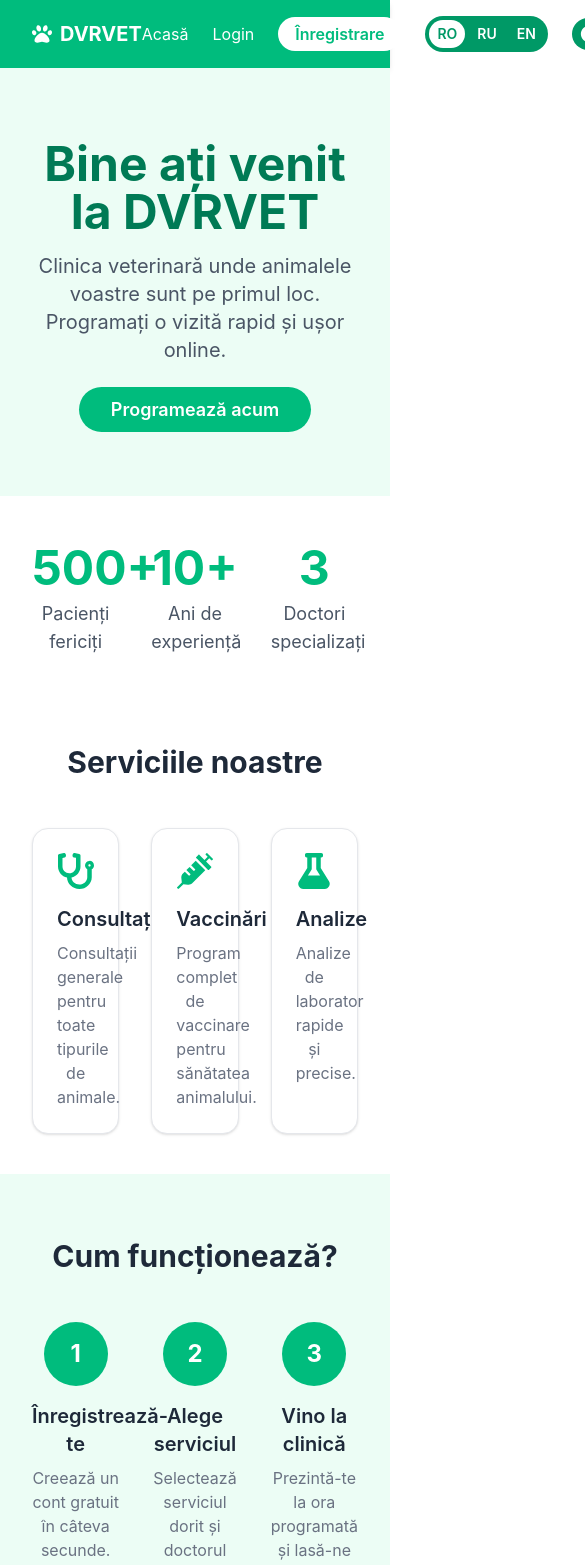
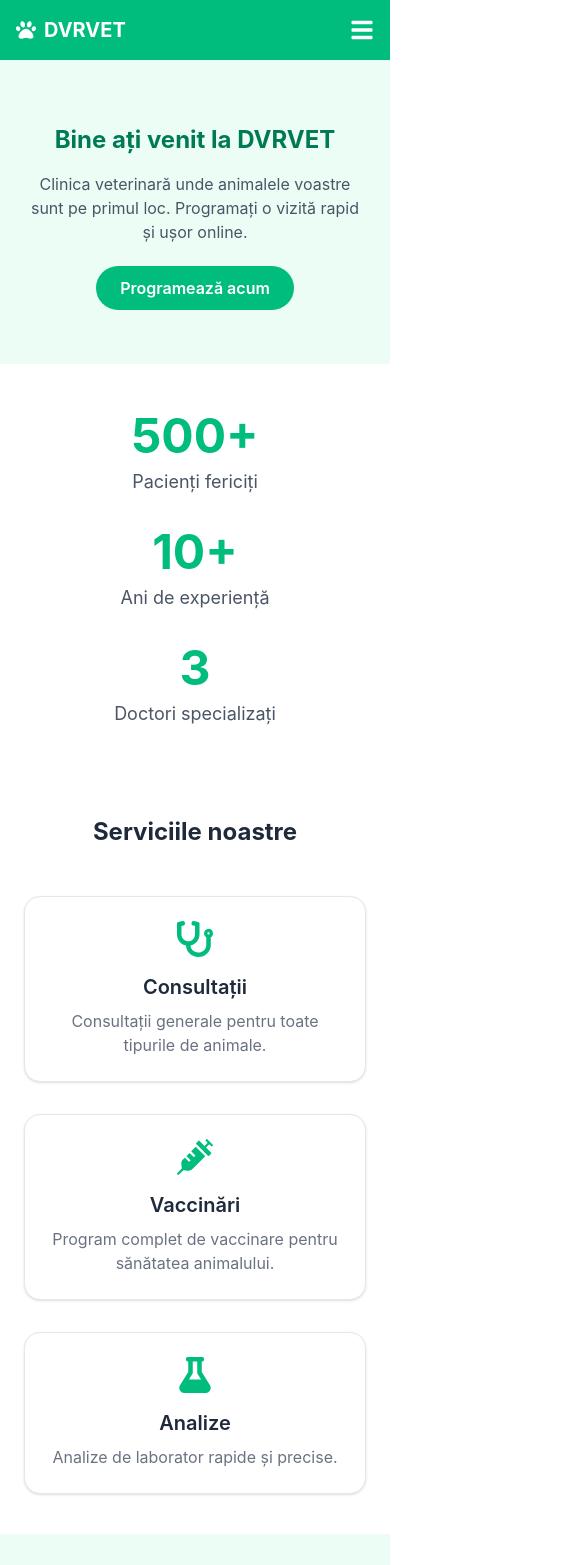
Before and after one commit to DVRpah/Final-Project-Anul-3-Practica, a React (Vite) app: page / in a window 390 px wide. Shown: the top 1565 px of the page, 585 px wide, since content can reach past the window. Built offline with nearby package versions, Linux system fonts and the light colour scheme.

Commit message:
Adaugat design responsiv pentru Home, Footer si Navbar

```diff
--- a/src/components/Footer.jsx
+++ b/src/components/Footer.jsx
@@ -4,7 +4,7 @@ import { FaPaw } from 'react-icons/fa'
 function Footer() {
   return (
     <footer className="bg-emerald-600 dark:bg-gray-950 text-white py-12 px-8">
-      <div className="max-w-5xl mx-auto grid grid-cols-3 gap-8">
+      <div className="max-w-5xl mx-auto grid grid-cols-1 md:grid-cols-3 gap-8">
         <div>
           <h3 className="text-xl font-bold mb-4 flex items-center gap-2">
             <FaPaw /> DVRVET
--- a/src/components/Navbar.jsx
+++ b/src/components/Navbar.jsx
@@ -1,20 +1,23 @@
+import { useState } from 'react'
 import { Link } from 'react-router-dom'
 import { useApp } from '../context/AppContext'
-import { FaSun, FaMoon, FaPaw } from 'react-icons/fa'
+import { FaSun, FaMoon, FaPaw, FaBars, FaTimes } from 'react-icons/fa'
 import translations from '../translations'
 
 function Navbar() {
   const { darkMode, toggleDarkMode, language, setLanguage } = useApp()
   const t = translations[language]
+  const [menuOpen, setMenuOpen] = useState(false)
 
   return (
-    <nav className="bg-emerald-500 dark:bg-gray-900 text-white px-8 py-4 flex justify-between items-center shadow-md">
+    <nav className="bg-emerald-500 dark:bg-gray-900 text-white px-4 py-4 shadow-md">
+      <div className="flex justify-between items-center w-full">
         <Link to="/" className="flex items-center gap-2 text-xl font-bold">
           <FaPaw />
           DVRVET
         </Link>
 
-      <div className="flex gap-6 items-center">
+        <div className="hidden md:flex gap-6 items-center">
           <Link to="/" className="hover:text-emerald-200 dark:hover:text-emerald-400">{t.navHome}</Link>
           <Link to="/login" className="hover:text-emerald-200 dark:hover:text-emerald-400">{t.navLogin}</Link>
           <Link to="/register" className="bg-white dark:bg-emerald-500 text-emerald-500 dark:text-white px-4 py-1 rounded-full font-semibold hover:bg-emerald-50 dark:hover:bg-emerald-600 border border-transparent dark:border-emerald-400">
@@ -44,6 +47,47 @@ function Navbar() {
             {darkMode ? <FaSun /> : <FaMoon />}
           </button>
         </div>
+
+        <button
+          className="md:hidden text-white text-2xl"
+          onClick={() => setMenuOpen(!menuOpen)}
+        >
+          {menuOpen ? <FaTimes /> : <FaBars />}
+        </button>
+      </div>
+
+      {menuOpen && (
+        <div className="md:hidden mt-4 flex flex-col gap-4 pb-4">
+          <Link to="/" onClick={() => setMenuOpen(false)} className="hover:text-emerald-200">{t.navHome}</Link>
+          <Link to="/login" onClick={() => setMenuOpen(false)} className="hover:text-emerald-200">{t.navLogin}</Link>
+          <Link to="/register" onClick={() => setMenuOpen(false)} className="bg-white text-emerald-500 px-4 py-1 rounded-full font-semibold text-center hover:bg-emerald-50">
+            {t.navRegister}
+          </Link>
+
+          <div className="flex gap-1 bg-emerald-600 rounded-full px-1 py-1 w-fit">
+            {['ro', 'ru', 'en'].map(lang => (
+              <button
+                key={lang}
+                onClick={() => setLanguage(lang)}
+                className={`px-2 py-1 rounded-full text-sm font-semibold transition-all ${
+                  language === lang
+                    ? 'bg-white text-emerald-600'
+                    : 'text-white hover:bg-emerald-400'
+                }`}
+              >
+                {lang.toUpperCase()}
+              </button>
+            ))}
+          </div>
+
+          <button
+            onClick={toggleDarkMode}
+            className="bg-emerald-600 p-2 rounded-full hover:bg-emerald-400 transition-all w-fit"
+          >
+            {darkMode ? <FaSun /> : <FaMoon />}
+          </button>
+        </div>
+      )}
     </nav>
   )
 }
--- a/src/pages/Home.jsx
+++ b/src/pages/Home.jsx
@@ -10,20 +10,20 @@ function Home() {
   return (
     <div className="bg-white dark:bg-gray-900 min-h-screen">
 
-      <section className="bg-emerald-50 dark:bg-gray-800 py-18 px-8 text-center">
-        <h1 className="text-5xl font-bold text-emerald-700 dark:text-emerald-400 mb-4">
+      <section className="bg-emerald-50 dark:bg-gray-800 py-16 px-4 text-center">
+  <h1 className="text-2xl md:text-5xl font-bold text-emerald-700 dark:text-emerald-400 mb-4">
     {t.heroTitle}
   </h1>
-        <p className="text-xl text-gray-600 dark:text-gray-300 mb-8 max-w-2xl mx-auto">
+  <p className="text-base md:text-xl text-gray-600 dark:text-gray-300 mb-8 max-w-2xl mx-auto px-2">
     {t.heroDesc}
   </p>
-        <Link to="/register" className="bg-emerald-500 text-white px-8 py-3 rounded-full text-lg font-semibold hover:bg-emerald-600">
+  <Link to="/register" className="bg-emerald-500 text-white px-6 py-3 rounded-full text-base md:text-lg font-semibold hover:bg-emerald-600">
     {t.heroBtn}
   </Link>
 </section>
 
-      <section className="py-12 px-8 bg-white dark:bg-gray-900">
-        <div className="max-w-5xl mx-auto grid grid-cols-3 gap-8 text-center">
+      <section className="py-12 px-6 bg-white dark:bg-gray-900 text-center">
+  <div className="max-w-5xl mx-auto grid grid-cols-1 md:grid-cols-3 gap-8 text-center">
           <div>
             <h3 className="text-5xl font-bold text-emerald-500 mb-2">500+</h3>
             <p className="text-gray-600 dark:text-gray-400 text-lg">{t.statsPatients}</p>
@@ -39,11 +39,11 @@ function Home() {
         </div>
       </section>
 
-      <section className="py-10 px-8 bg-white dark:bg-gray-900">
-        <h2 className="text-3xl font-bold text-center text-gray-800 dark:text-white mb-12">
+      <section className="py-10 px-6 bg-white dark:bg-gray-900">
+        <h2 className="text-2xl md:text-3xl font-bold text-center text-gray-800 dark:text-white mb-12">
           {t.servicesTitle}
         </h2>
-        <div className="grid grid-cols-3 gap-8 max-w-5xl mx-auto">
+        <div className="grid grid-cols-1 md:grid-cols-2 lg:grid-cols-3 gap-8 max-w-5xl mx-auto">
           <div className="bg-white dark:bg-gray-800 border border-gray-200 dark:border-gray-700 rounded-2xl p-6 text-center shadow-sm">
             <FaStethoscope className="text-emerald-500 text-4xl mx-auto mb-4" />
             <h3 className="text-xl font-semibold text-gray-800 dark:text-white mb-2">{t.service1}</h3>
@@ -62,11 +62,11 @@ function Home() {
         </div>
       </section>
 
-      <section className="py-16 px-8 bg-emerald-50 dark:bg-gray-800">
-        <h2 className="text-3xl font-bold text-center text-gray-800 dark:text-white mb-12">
+      <section className="py-16 px-6 bg-emerald-50 dark:bg-gray-800">
+        <h2 className="text-2xl md:text-3xl font-bold text-center text-gray-800 dark:text-white mb-12">
           {t.howTitle}
         </h2>
-        <div className="grid grid-cols-3 gap-8 max-w-5xl mx-auto">
+        <div className="grid grid-cols-1 md:grid-cols-3 gap-8 max-w-5xl mx-auto">
           <div className="text-center">
             <div className="w-16 h-16 bg-emerald-500 text-white rounded-full flex items-center justify-center text-2xl font-bold mx-auto mb-4">1</div>
             <h3 className="text-xl font-semibold text-gray-800 dark:text-white mb-2">{t.step1}</h3>
@@ -85,11 +85,11 @@ function Home() {
         </div>
       </section>
 
-      <section className="py-16 px-8 bg-white dark:bg-gray-900">
-  <h2 className="text-3xl font-bold text-center text-gray-800 dark:text-white mb-12">
+      <section className="py-16 px-6 bg-white dark:bg-gray-900">
+        <h2 className="text-2xl md:text-3xl font-bold text-center text-gray-800 dark:text-white mb-12">
           {t.teamTitle}
         </h2>
-  <div className="grid grid-cols-3 gap-8 max-w-5xl mx-auto">
+        <div className="grid grid-cols-1 md:grid-cols-2 lg:grid-cols-3 gap-8 max-w-5xl mx-auto">
           <div className="bg-white dark:bg-gray-800 border border-gray-200 dark:border-gray-700 rounded-2xl p-6 text-center shadow-sm">
             <div className="w-24 h-24 bg-emerald-100 dark:bg-emerald-900 rounded-full mx-auto mb-4 flex items-center justify-center">
               <FaUserMd className="text-emerald-500 text-4xl" />
@@ -117,35 +117,35 @@ function Home() {
         </div>
       </section>
 
-      <section className="py-16 px-8 bg-emerald-50 dark:bg-gray-800">
-  <h2 className="text-3xl font-bold text-center text-gray-800 dark:text-white mb-12">
+      <section className="py-16 px-6 bg-emerald-50 dark:bg-gray-800">
+        <h2 className="text-2xl md:text-3xl font-bold text-center text-gray-800 dark:text-white mb-12">
           {t.patientsTitle}
         </h2>
-  <div className="grid grid-cols-4 gap-6 max-w-5xl mx-auto">
+        <div className="grid grid-cols-2 md:grid-cols-4 gap-6 max-w-5xl mx-auto">
           <div className="bg-white dark:bg-gray-700 rounded-2xl p-6 text-center shadow-sm">
-      <div className="w-24 h-24 bg-emerald-100 dark:bg-emerald-900 rounded-full mx-auto mb-3 flex items-center justify-center">
-        <FaDog className="text-emerald-500 text-4xl" />
+            <div className="w-20 h-20 bg-emerald-100 dark:bg-emerald-900 rounded-full mx-auto mb-3 flex items-center justify-center">
+              <FaDog className="text-emerald-500 text-3xl" />
             </div>
             <p className="font-semibold text-gray-800 dark:text-white">{t.pet1Name}</p>
             <p className="text-gray-500 dark:text-gray-400 text-sm">{t.pet1Breed}</p>
           </div>
           <div className="bg-white dark:bg-gray-700 rounded-2xl p-6 text-center shadow-sm">
-      <div className="w-24 h-24 bg-emerald-100 dark:bg-emerald-900 rounded-full mx-auto mb-3 flex items-center justify-center">
-        <FaCat className="text-emerald-500 text-4xl" />
+            <div className="w-20 h-20 bg-emerald-100 dark:bg-emerald-900 rounded-full mx-auto mb-3 flex items-center justify-center">
+              <FaCat className="text-emerald-500 text-3xl" />
             </div>
             <p className="font-semibold text-gray-800 dark:text-white">{t.pet2Name}</p>
             <p className="text-gray-500 dark:text-gray-400 text-sm">{t.pet2Breed}</p>
           </div>
           <div className="bg-white dark:bg-gray-700 rounded-2xl p-6 text-center shadow-sm">
-      <div className="w-24 h-24 bg-emerald-100 dark:bg-emerald-900 rounded-full mx-auto mb-3 flex items-center justify-center">
-        <FaDog className="text-emerald-500 text-4xl" />
+            <div className="w-20 h-20 bg-emerald-100 dark:bg-emerald-900 rounded-full mx-auto mb-3 flex items-center justify-center">
+              <FaDog className="text-emerald-500 text-3xl" />
             </div>
             <p className="font-semibold text-gray-800 dark:text-white">{t.pet3Name}</p>
             <p className="text-gray-500 dark:text-gray-400 text-sm">{t.pet3Breed}</p>
           </div>
           <div className="bg-white dark:bg-gray-700 rounded-2xl p-6 text-center shadow-sm">
-      <div className="w-24 h-24 bg-emerald-100 dark:bg-emerald-900 rounded-full mx-auto mb-3 flex items-center justify-center">
-        <FaCat className="text-emerald-500 text-4xl" />
+            <div className="w-20 h-20 bg-emerald-100 dark:bg-emerald-900 rounded-full mx-auto mb-3 flex items-center justify-center">
+              <FaCat className="text-emerald-500 text-3xl" />
             </div>
             <p className="font-semibold text-gray-800 dark:text-white">{t.pet4Name}</p>
             <p className="text-gray-500 dark:text-gray-400 text-sm">{t.pet4Breed}</p>
@@ -153,11 +153,11 @@ function Home() {
         </div>
       </section>
 
-      <section className="py-16 px-8 bg-white dark:bg-gray-900">
-  <h2 className="text-3xl font-bold text-center text-gray-800 dark:text-white mb-12">
+      <section className="py-16 px-6 bg-white dark:bg-gray-900">
+        <h2 className="text-2xl md:text-3xl font-bold text-center text-gray-800 dark:text-white mb-12">
           {t.testimonialsTitle}
         </h2>
-  <div className="grid grid-cols-3 gap-8 max-w-5xl mx-auto">
+        <div className="grid grid-cols-1 md:grid-cols-2 lg:grid-cols-3 gap-8 max-w-5xl mx-auto">
           <div className="bg-emerald-50 dark:bg-gray-800 rounded-2xl p-6 shadow-sm">
             <p className="text-gray-600 dark:text-gray-300 mb-4 italic">"{t.testimonial1}"</p>
             <div className="flex items-center gap-3">
```
Lines whose indentation alone changed are shown as unchanged.
